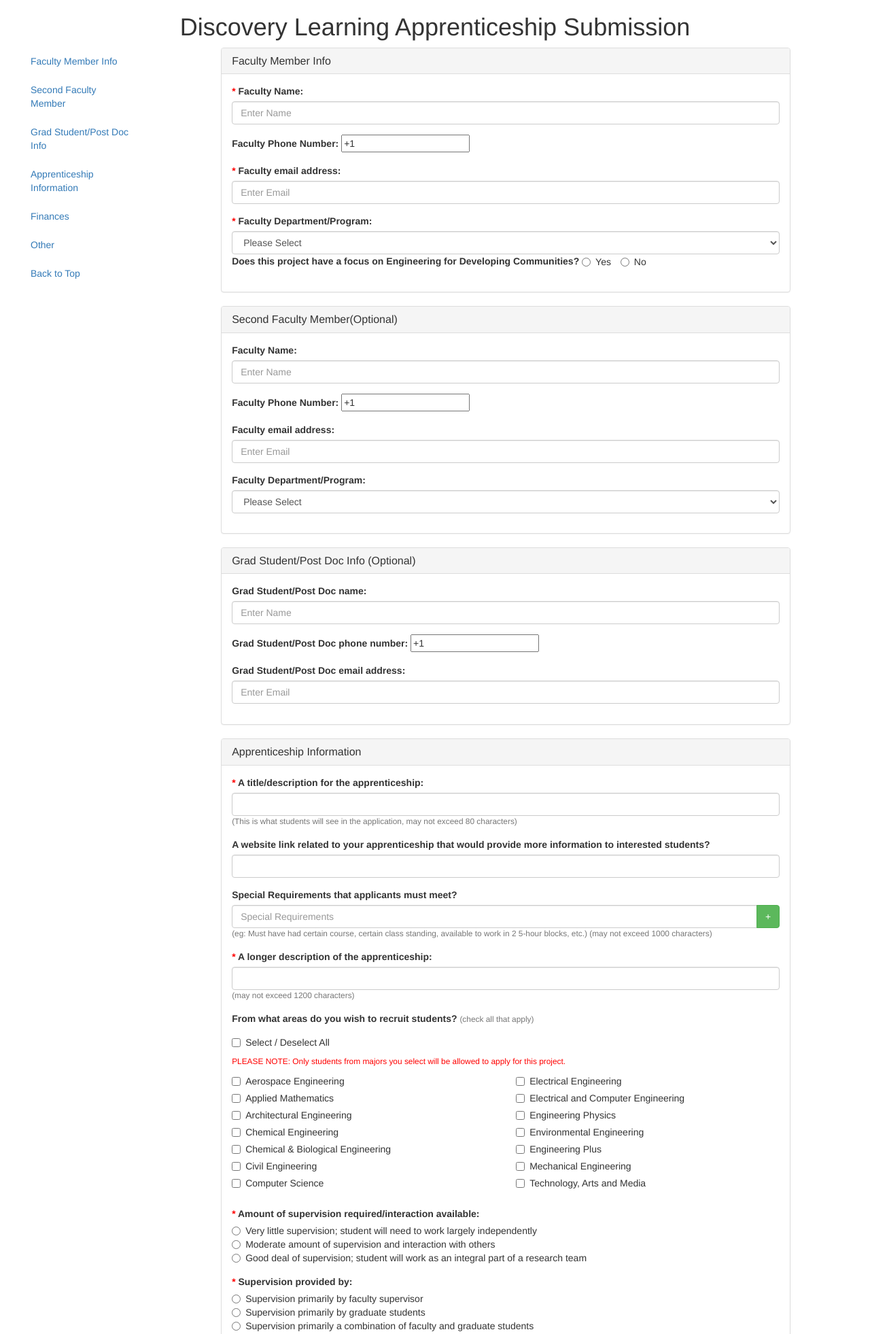
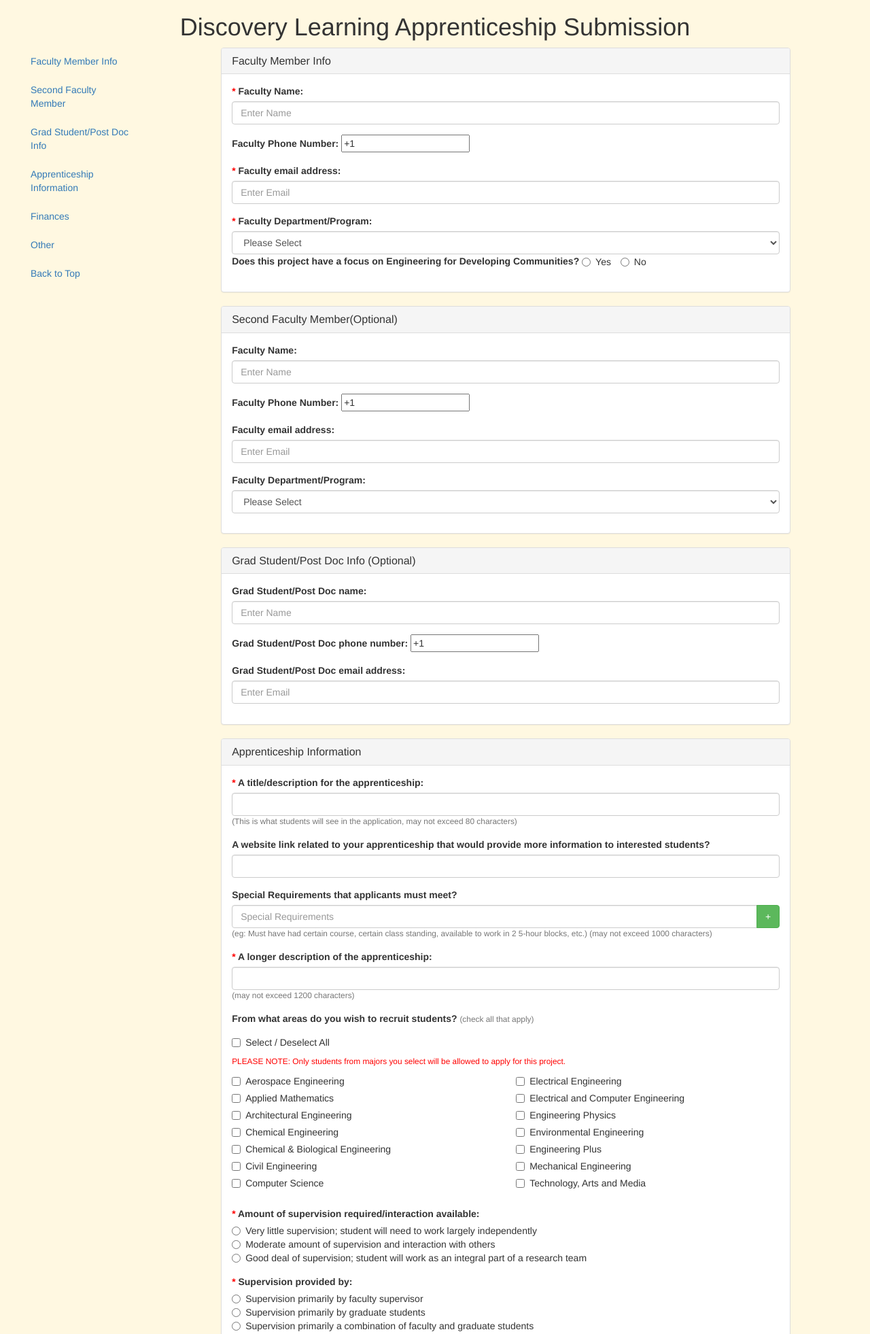
Before and after one commit to SerendpityZOEY/CUBoulderDLASite, a Flask app: page /faculty in a window 1280 px wide. Shown: the top 1962 px of the page at 68% size. Run offline with Flask 2, Linux system fonts and the light colour scheme; some libraries are stand-ins or nearby versions.

Commit message:
improvement

```diff
--- a/app/templates/faculty.html
+++ b/app/templates/faculty.html
@@ -7,7 +7,11 @@
 </head>
 <body>
     <script src="../static/js/script.js"></script>
-
+    <style>
+        body {
+        background-color:#fff8e1;
+    }
+  </style>
 <div class="container-fluid">
    <h1 id="top">Discovery Learning Apprenticeship Submission</h1>
 
--- a/app/templates/student.html
+++ b/app/templates/student.html
@@ -20,6 +20,9 @@
       padding-bottom: 10px;
       background-color: #eee;
       }
+    body {
+        background-color:#fff8e1;
+    }
     </style>
 </head>
 <body>
```
